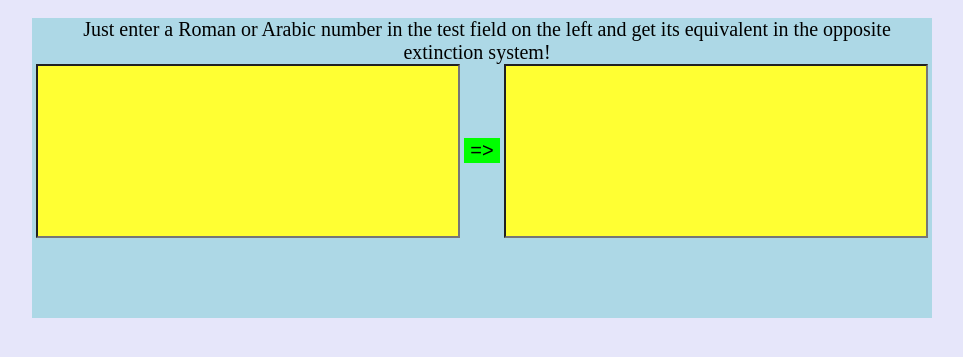
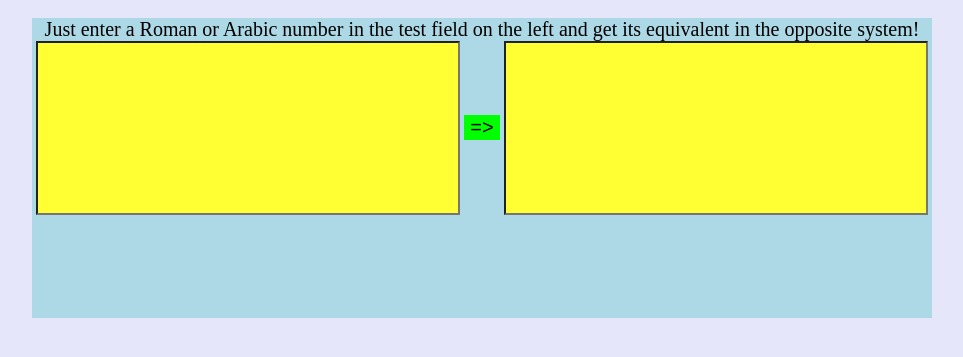
Before and after one commit to vkyugov/Roman-numbers-to-arabic-and-vice-versa, a PHP site: page / in a window 1280 px wide. Shown: the top 357 px of the page, without its empty margins (158-1121 px from the left). Run offline with PHP 8.4, Linux system fonts and the light colour scheme; some libraries are stand-ins or nearby versions.

Commit message:
Update index.php

```diff
--- a/index.php
+++ b/index.php
@@ -13,7 +13,7 @@
 	<div class="form">
 		<span class="title">
 				Just enter a Roman or Arabic number in the test field on
-            the left and get its equivalent in the opposite extinction system!
+            the left and get its equivalent in the opposite  system!
 		</span><br>
 		<input type="text" name="text" id="vvod">
 		<button class="go">=></button>
```
